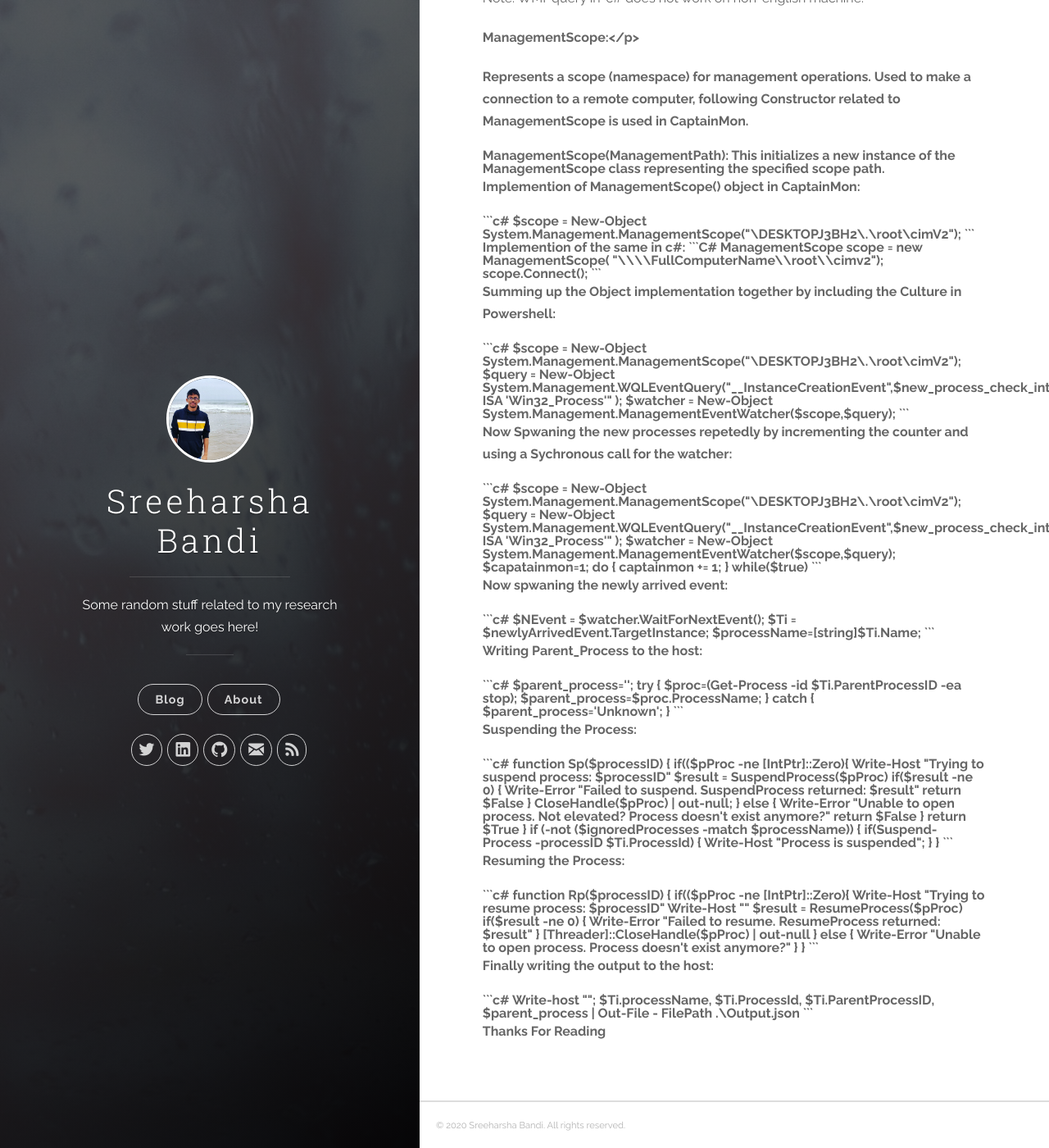
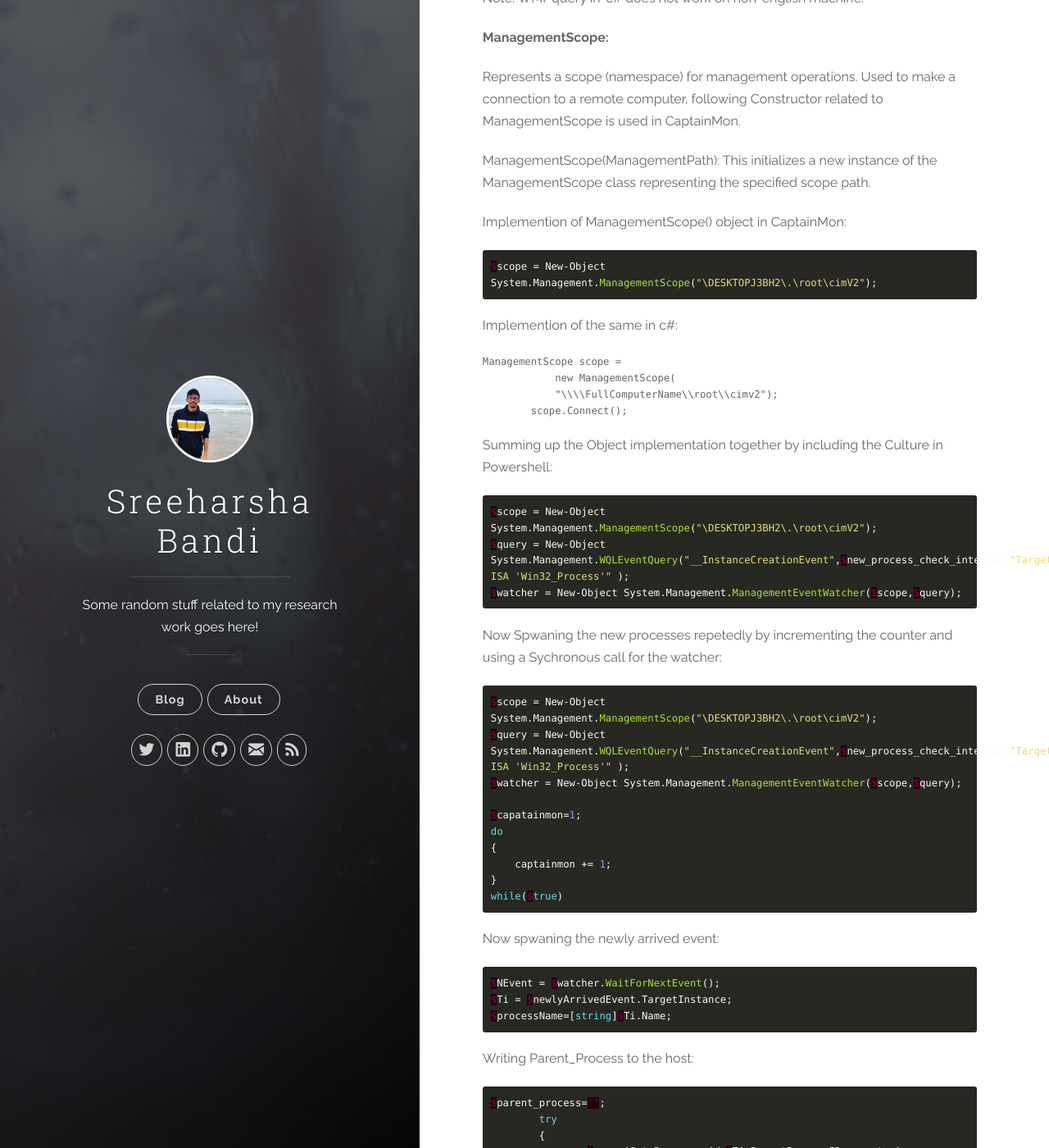
Before and after one commit to sreeharshabandi/sreeharshabandi.github.io, a Jekyll site: the page built from _posts/2020-06-15-CaptainMon.md, in a window 1280 px wide and 1400 px high, scrolled down 1346 px. Shown: the whole window at 82% size. Built offline with Jekyll 4.4.1, drawn with Linux system fonts in a browser that asks for light colours; some of the changed text lies outside the part shown.

````diff
--- a/_posts/2020-06-15-CaptainMon.md
+++ b/_posts/2020-06-15-CaptainMon.md
@@ -44,7 +44,7 @@ WqlEventQuery query =
 ```
 Note: WMI-query in-c# does not work on non-english machine.
 
-<p><strong>ManagementScope:<strong></p>
+<p><strong>ManagementScope:</strong></p>
 
 <p>Represents a scope (namespace) for management operations. Used to make a connection to a remote computer, following Constructor related to ManagementScope is used in CaptainMon.</p>
 
@@ -55,7 +55,7 @@ ManagementScope(ManagementPath): This initializes a new instance of the Manageme
 ```c#
 $scope = New-Object System.Management.ManagementScope("\DESKTOPJ3BH2\.\root\cimV2");
 ```
-Implemention of the same in c#:
+<p>Implemention of the same in c#:</P>
 
 ```C#
 ManagementScope scope =
````
